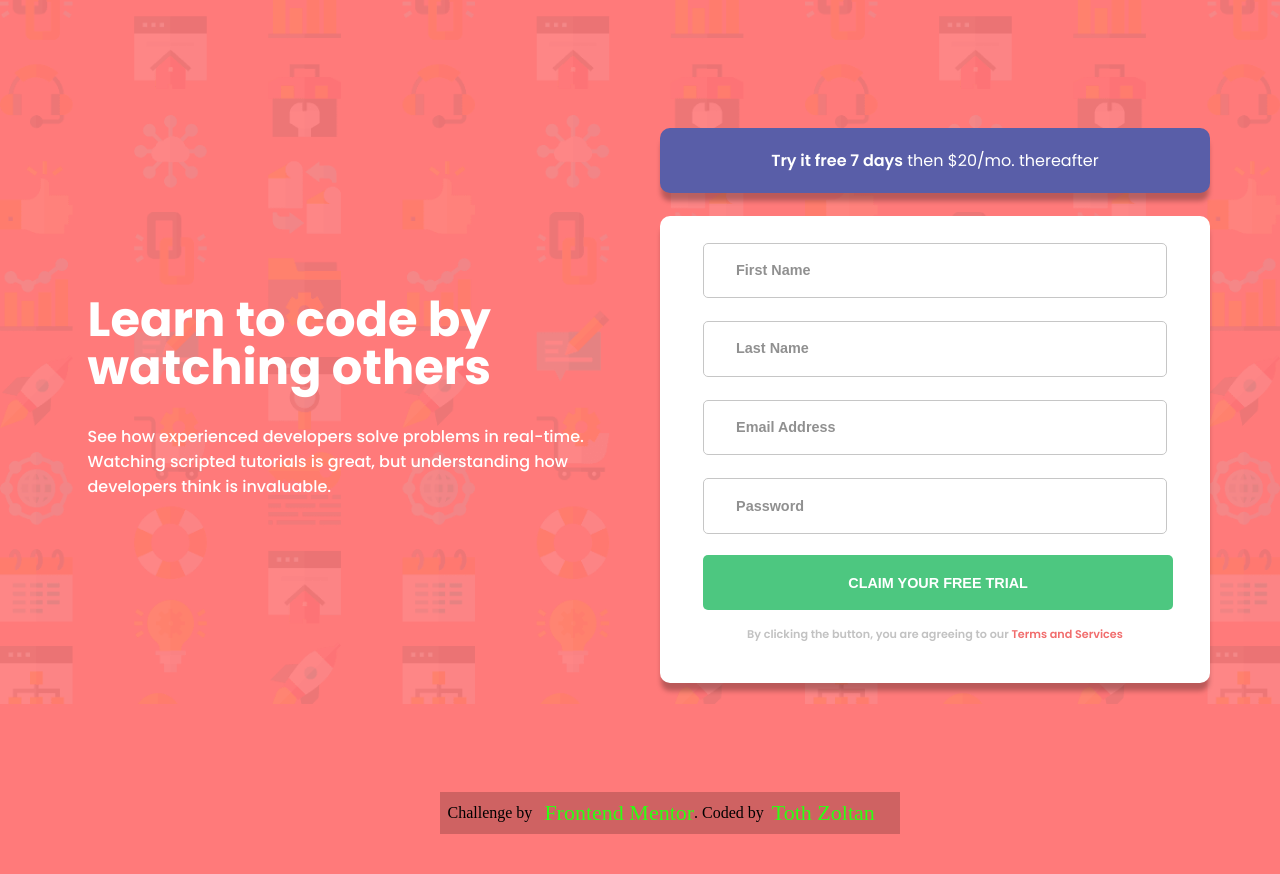
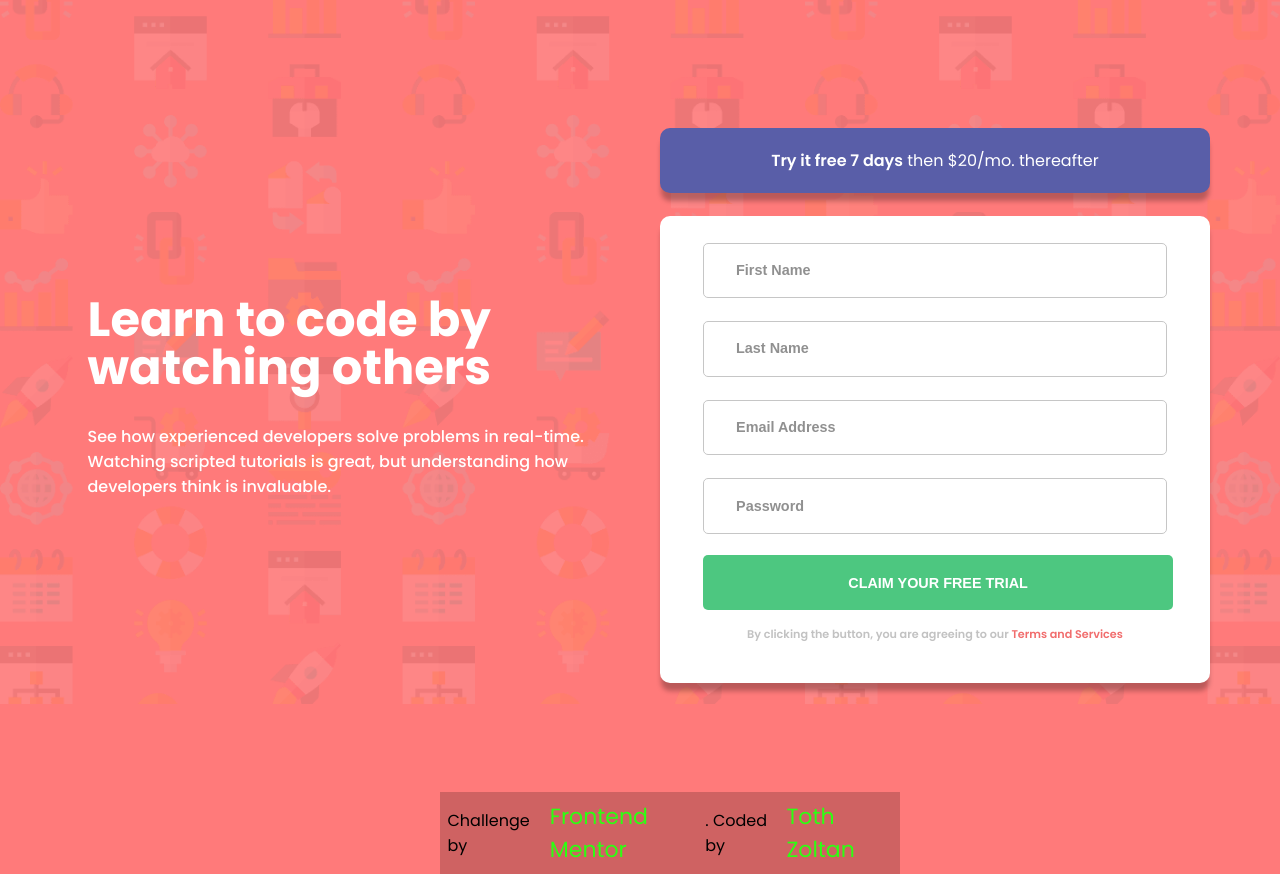
Before and after one commit to TothZoltan77/intro-component-with-signup-form-master, a plain HTML site: page index.html in a window 1280 px wide. Before the commit the page ends 834 px from the top, so only its background shows below. Drawn offline with Linux system fonts and the light colour scheme.

Commit message:
Update style.css

```diff
--- a/style.css
+++ b/style.css
@@ -154,6 +154,7 @@ input:focus-visible {
 
 
 .foot {
+    font-family: Poppins;
     padding: 0.5rem;
     background-color: #ac525294;
     margin-top: 42rem;
@@ -167,6 +168,7 @@ input:focus-visible {
  }
 
  .foot a {
+     font-family: Poppins;
      text-decoration: none;
      font-size: 22px;
      color: rgb(45, 255, 18);
```
